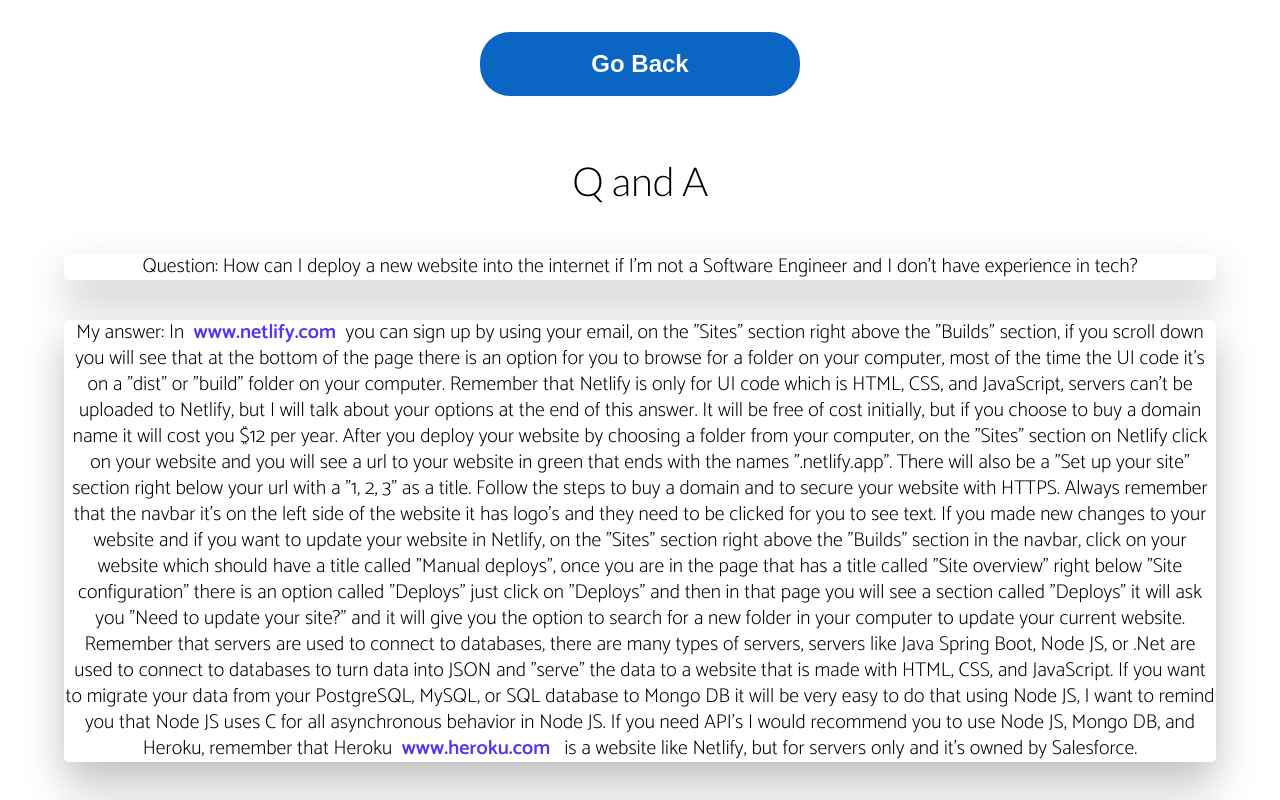
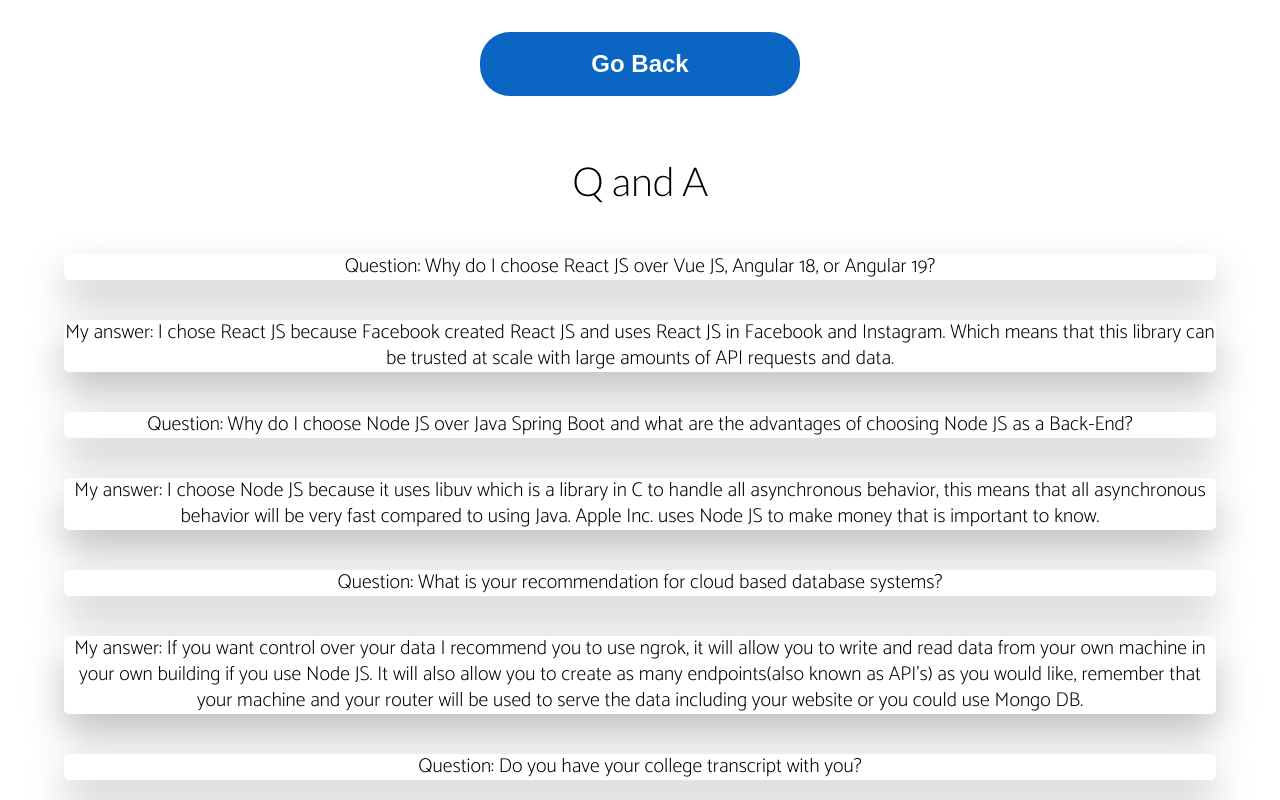
Before and after one commit to hectormorenosoftware/hectormorenosoftware.github.io, a React app: page /#/QandA in a window 1280 px wide. Built offline with nearby package versions, Linux system fonts and the light colour scheme.

Commit message:
Removed question from Q and A page

```diff
--- a/src/components/QandA.js
+++ b/src/components/QandA.js
@@ -27,59 +27,13 @@ class QandA extends React.PureComponent {
           >
             Go Back
           </button>
-          <h1 style={{ fontWeight: "350" }}>Q and A</h1>
-          <p className="ParagraphIDQandA">
-            {" "}
-            Question: How can I deploy a new website into the internet if I'm
-            not a Software Engineer and I don't have experience in tech? <br />
-          </p>
-          <p className="ParagraphIDQandA">
-            My answer: In &nbsp;
-            <a href="https://www.netlify.com/" target="_blank">
-              www.netlify.com
-            </a>
-            &nbsp; you can sign up by using your email, on the "Sites" section
-            right above the "Builds" section, if you scroll down you will see
-            that at the bottom of the page there is an option for you to browse
-            for a folder on your computer, most of the time the UI code it's on
-            a "dist" or "build" folder on your computer. Remember that Netlify
-            is only for UI code which is HTML, CSS, and JavaScript, servers
-            can't be uploaded to Netlify, but I will talk about your options at
-            the end of this answer. It will be free of cost initially, but if
-            you choose to buy a domain name it will cost you $12 per year. After
-            you deploy your website by choosing a folder from your computer, on
-            the "Sites" section on Netlify click on your website and you will
-            see a url to your website in green that ends with the names
-            ".netlify.app". There will also be a "Set up your site" section
-            right below your url with a "1, 2, 3" as a title. Follow the steps
-            to buy a domain and to secure your website with HTTPS. Always
-            remember that the navbar it's on the left side of the website it has
-            logo's and they need to be clicked for you to see text. If you made
-            new changes to your website and if you want to update your website
-            in Netlify, on the "Sites" section right above the "Builds" section
-            in the navbar, click on your website which should have a title
-            called "Manual deploys", once you are in the page that has a title
-            called "Site overview" right below "Site configuration" there is an
-            option called "Deploys" just click on "Deploys" and then in that
-            page you will see a section called "Deploys" it will ask you "Need
-            to update your site?" and it will give you the option to search for
-            a new folder in your computer to update your current website.
-            Remember that servers are used to connect to databases, there are
-            many types of servers, servers like Java Spring Boot, Node JS, or
-            .Net are used to connect to databases to turn data into JSON and
-            "serve" the data to a website that is made with HTML, CSS, and
-            JavaScript. If you want to migrate your data from your PostgreSQL,
-            MySQL, or SQL database to Mongo DB it will be very easy to do that
-            using Node JS, I want to remind you that Node JS uses C for all
-            asynchronous behavior in Node JS. If you need API's I would
-            recommend you to use Node JS, Mongo DB, and Heroku, remember that
-            Heroku &nbsp;
-            <a href="https://www.heroku.com/" target="_blank">
-              www.heroku.com
-            </a>{" "}
-            &nbsp; is a website like Netlify, but for servers only and it's
-            owned by Salesforce.
-          </p>
+          <h1
+            style={{
+              fontWeight: "350",
+            }}
+          >
+            Q and A
+          </h1>
 
           <p className="ParagraphIDQandA">
             {" "}
```
Also changed, not shown: 2 other files (tests, documents, lock files or other folders).
